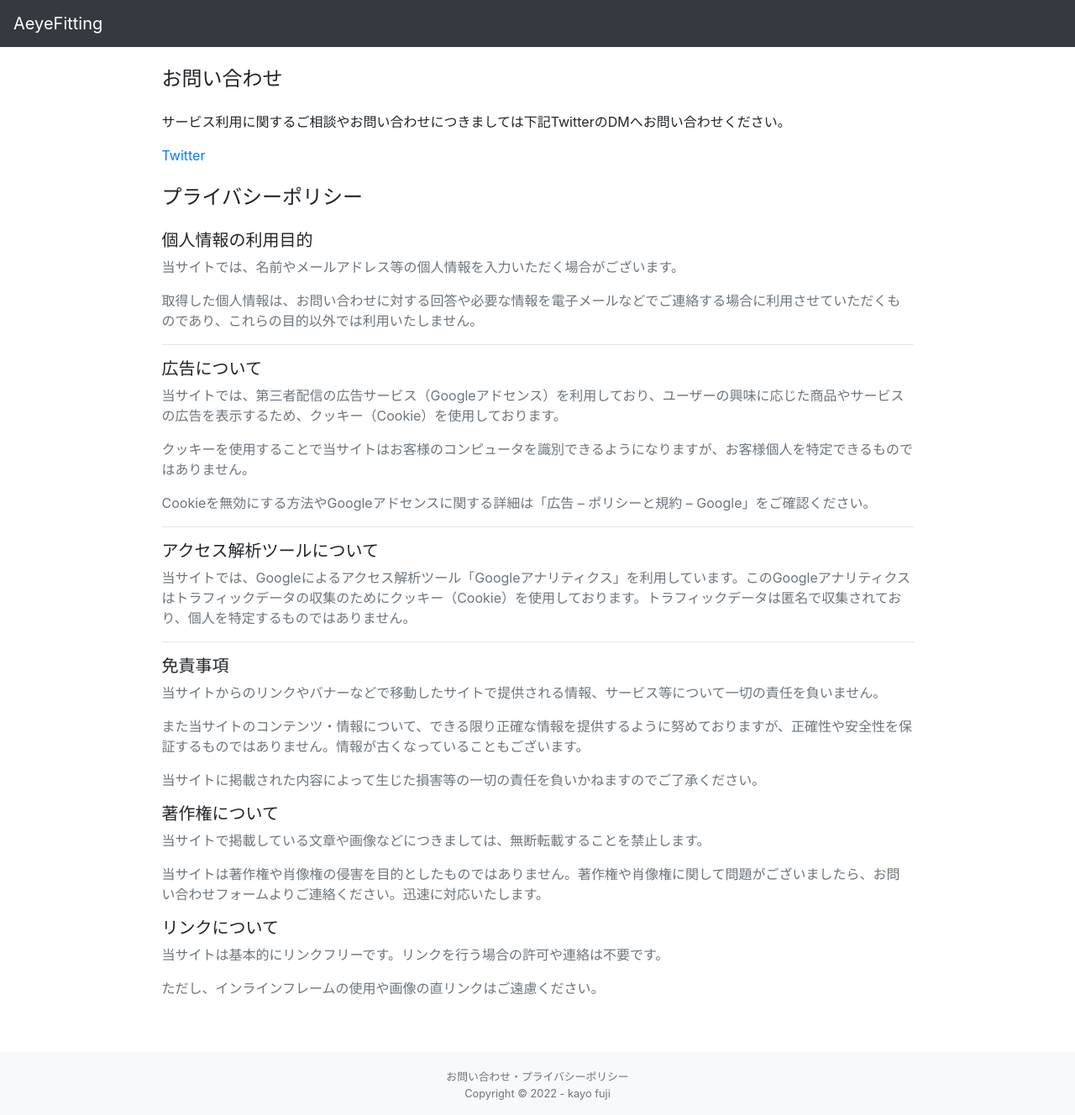
After one commit to kayofujii/ai_fitting, a Django app: page /help in a window 1280 px wide. The commit adds this page. Shown: the whole page at 84% size. Run offline with Django 3.2, Linux system fonts and the light colour scheme.

Commit message:
免責事項など追加

```diff
--- a/face/urls.py
+++ b/face/urls.py
@@ -5,5 +5,6 @@ from . import views
 urlpatterns = [
     # path('', views.home, name='home'),
     path("", views.index, name="index"),
+    path("help", views.help, name="help"),
     path("upload", views.upload_image, name="upload"),
 ]
--- a/face/views.py
+++ b/face/views.py
@@ -19,6 +19,11 @@ def index(request):
     params["form"] = ImageForm()
 
     return render(request, "index.html", params)
+
+
+def help(request):
+    params = {}
+    return render(request, "help.html", params)
 
 
 def upload_image(request):
--- a/templates/base.html
+++ b/templates/base.html
@@ -15,6 +15,7 @@
     <meta property="og:title" content="AeyeFitting" />
     <meta property="og:description" content="お店に行かず、似合うかわかる。AI試着サービス" />
     <meta property="og:image" content="https://aeye-fitting.herokuapp.com{% static '/apple-touch-icon.png' %}" />
+    <script async src="https://pagead2.googlesyndication.com/pagead/js/adsbygoogle.js?client=ca-pub-9016715250972118"crossorigin="anonymous"></script>
 </head>
 <body>
     <nav class="navbar navbar-expand-lg navbar-dark bg-dark">
@@ -71,6 +72,26 @@
             {% endblock content %}
         </div>
     </main>
+    <footer class="bg-light py-3 mt-5">
+        <div class="container">
+            <div class="row">
+                <div class="col-1">
+                </div>
+                <div class="col-10 text-center">
+                    <a class="small text-muted m-2" href="{% url 'help' %}">お問い合わせ・プライバシーポリシー</a>
+                </div>
+                <div class="col-1">
+                </div>
+            </div>
+            <div class="row">
+                <div class="col-1"></div>
+                <div class="col-10"><div class="small text-center text-muted">Copyright © 2022 - kayo fuji</div>
+            </div>
+            <div class="col-1">
+            </div>
+        </div>
+    </div>
+</footer>
     <script src="https://code.jquery.com/jquery-3.5.1.slim.min.js" integrity="sha384-DfXdz2htPH0lsSSs5nCTpuj/zy4C+OGpamoFVy38MVBnE+IbbVYUew+OrCXaRkfj" crossorigin="anonymous"></script>
     <script src="https://cdn.jsdelivr.net/npm/popper.js@1.16.1/dist/umd/popper.min.js" integrity="sha384-9/reFTGAW83EW2RDu2S0VKaIzap3H66lZH81PoYlFhbGU+6BZp6G7niu735Sk7lN" crossorigin="anonymous"></script>
     <script src="https://cdn.jsdelivr.net/npm/bootstrap@4.5.3/dist/js/bootstrap.min.js" integrity="sha384-w1Q4orYjBQndcko6MimVbzY0tgp4pWB4lZ7lr30WKz0vr/aWKhXdBNmNb5D92v7s" crossorigin="anonymous"></script>
--- /dev/null
+++ b/templates/help.html
@@ -0,0 +1,47 @@
+{% extends 'base.html' %}
+{% block title %}お問い合わせ・ヘルプ{% endblock title %}
+
+{% block content %}
+<br/>
+<div class="container">
+    <div class="row">
+        <div class="col-sm-1"></div>
+        <div class="col-sm-10">
+            <h4 class="mb-4">お問い合わせ</h4>
+            <p>サービス利用に関するご相談やお問い合わせにつきましては下記TwitterのDMへお問い合わせください。</p>
+            <a href="https://twitter.com/kayofujii1025">Twitter</a>
+        </div>
+        <div class="col-sm-1"></div>
+    </div>
+</div>
+<div class="container">
+    <div class="row">
+        <div class="col-sm-1">
+        </div>
+        <div class="col-sm-10">
+            <h4 class="my-4">プライバシーポリシー</h4>
+            <h5>個人情報の利用目的</h5>
+            <p class="text-muted">当サイトでは、名前やメールアドレス等の個人情報を入力いただく場合がございます。</p>
+            <p class="text-muted">取得した個人情報は、お問い合わせに対する回答や必要な情報を電子メールなどでご連絡する場合に利用させていただくものであり、これらの目的以外では利用いたしません。</p>
+            <hr><h5>広告について</h5>
+            <p class="text-muted">当サイトでは、第三者配信の広告サービス（Googleアドセンス）を利用しており、ユーザーの興味に応じた商品やサービスの広告を表示するため、クッキー（Cookie）を使用しております。</p>
+            <p class="text-muted">クッキーを使用することで当サイトはお客様のコンピュータを識別できるようになりますが、お客様個人を特定できるものではありません。</p>
+            <p class="text-muted">Cookieを無効にする方法やGoogleアドセンスに関する詳細は「広告 – ポリシーと規約 – Google」をご確認ください。</p><hr>
+            <h5>アクセス解析ツールについて</h5>
+            <p class="text-muted">当サイトでは、Googleによるアクセス解析ツール「Googleアナリティクス」を利用しています。このGoogleアナリティクスはトラフィックデータの収集のためにクッキー（Cookie）を使用しております。トラフィックデータは匿名で収集されており、個人を特定するものではありません。</p><hr>
+            <h5>免責事項</h5><p class="text-muted">当サイトからのリンクやバナーなどで移動したサイトで提供される情報、サービス等について一切の責任を負いません。 </p>
+            <p class="text-muted">また当サイトのコンテンツ・情報について、できる限り正確な情報を提供するように努めておりますが、正確性や安全性を保証するものではありません。情報が古くなっていることもございます。</p>
+            <p class="text-muted">当サイトに掲載された内容によって生じた損害等の一切の責任を負いかねますのでご了承ください。</p>
+            <h5>著作権について</h5>
+            <p class="text-muted">当サイトで掲載している文章や画像などにつきましては、無断転載することを禁止します。</p>
+            <p class="text-muted">当サイトは著作権や肖像権の侵害を目的としたものではありません。著作権や肖像権に関して問題がございましたら、お問い合わせフォームよりご連絡ください。迅速に対応いたします。</p>
+            <h5>リンクについて</h5>
+            <p class="text-muted">当サイトは基本的にリンクフリーです。リンクを行う場合の許可や連絡は不要です。</p>
+            <p class="text-muted">ただし、インラインフレームの使用や画像の直リンクはご遠慮ください。</p>
+        </div>
+        <div class="col-sm-1">
+        </div>
+    </div>
+</div>
+
+{% endblock content %}
--- a/templates/index.html
+++ b/templates/index.html
@@ -54,7 +54,7 @@
                         <label class="custom-file-label" for="inputGroupFile01">商品画像を選択する</label>
                     </div>
                 </div>
-                <small>※他の人の顔が写っていないものにしてください<br>
+                <small>※他の人の顔が写っていない、正面に近い顔のものにしてください<br>
                     ※肌色のものが写っている場合、正しく顔が認識されない可能性があります。<br>
                     ※プライバシーを考慮し、画像は表示処理後にデータベースから削除される仕組みとなっております。<br>
                 </small>
```
Also changed, not shown: templates/home.html (deleted, +0 -21 lines).
